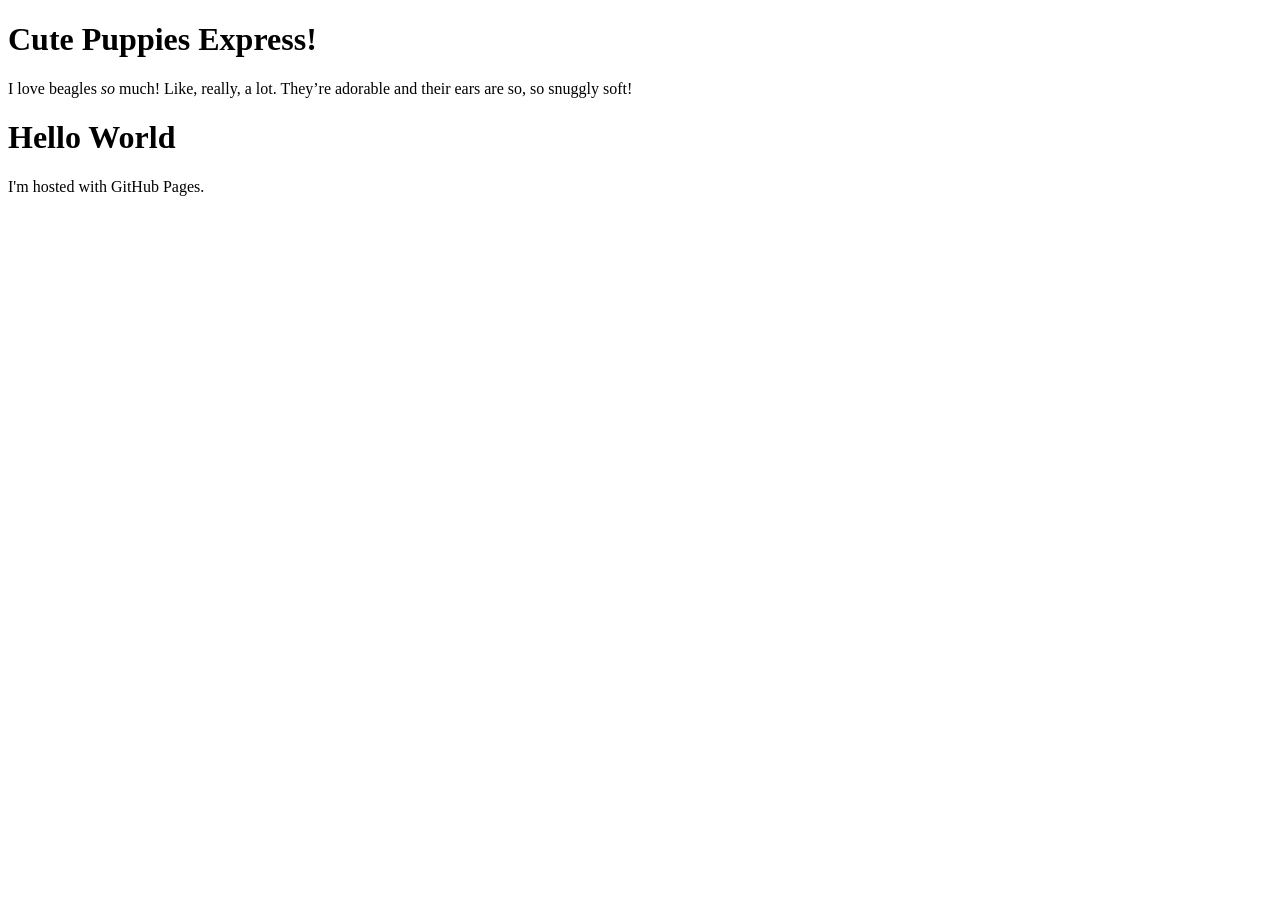
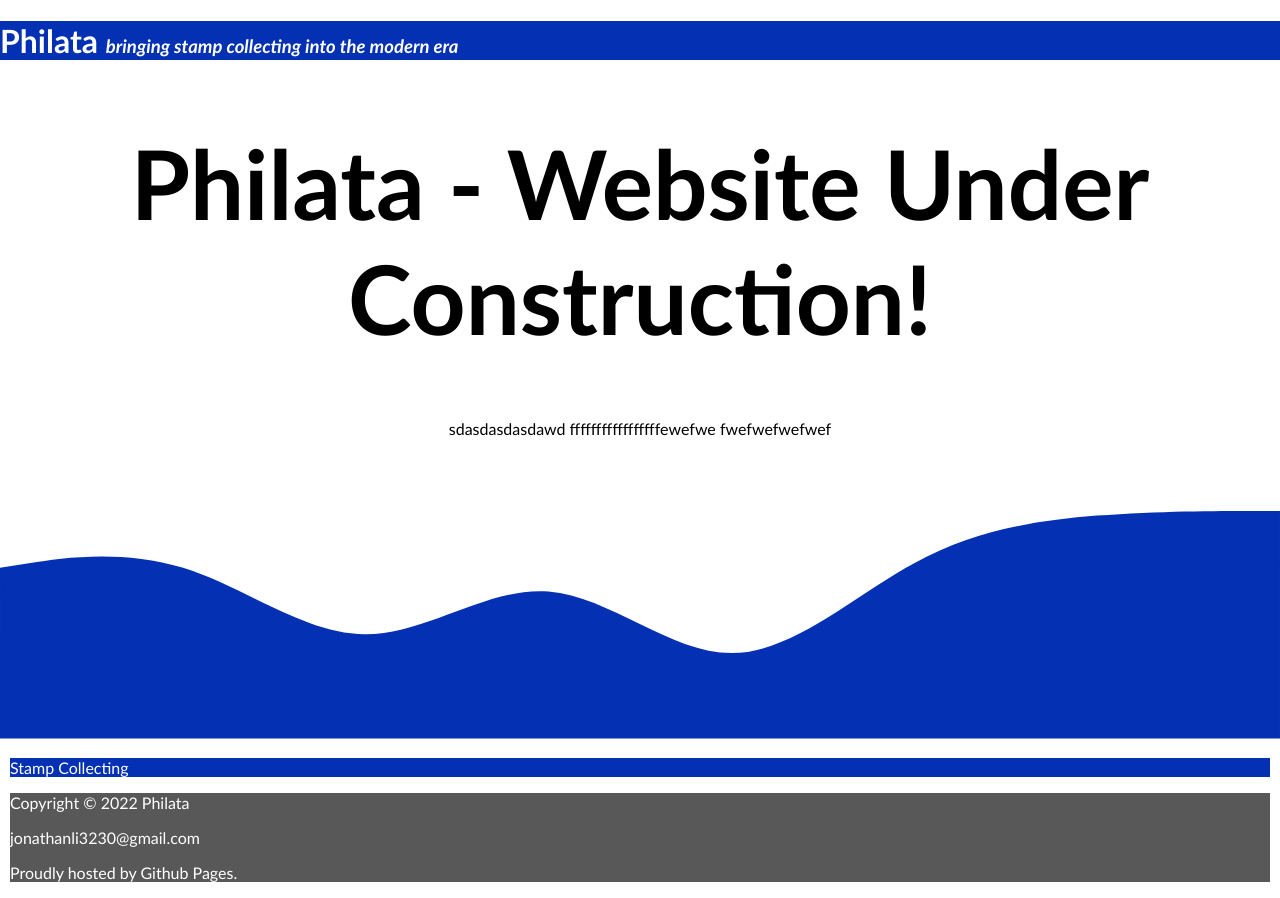
Before and after one commit to JonathanLi3230/jonathanli3230.github.io, a plain HTML site: page index.html in a window 1280 px wide. Before the commit the page ends 800 px from the top, so only its background shows below. Drawn offline with Linux system fonts and the light colour scheme.

Commit message:
Update index.html

```diff
--- a/index.html
+++ b/index.html
@@ -1,14 +1,85 @@
 <!DOCTYPE html>
 <html>
 <body>
-  <header class="page-header">
-    <h1>Cute Puppies Express!</h1>
+    <!DOCTYPE html>
+    <html>
+    <head>
+    <meta name="viewport" content="width=device-width, initial-scale=1">
+    <style>
+
+
+    .top {
+        color:#ffffff;
+        font-family: 'Trebuchet MS';
+        margin:0;
+    }
+
+    #Philata {
+        background-color:#0431B4;
+        margin:0;
+    }
+
+
+    body {
+        margin:0;
+        background-color: #ffffff;
+        font-family: 'trebuchet MS';
+
+    }
+
+    .title {
+        background-color: #0431B4;
+        color:#ffffff;
+        margin:10px;
+    }
+
+    footer {
+        background-color: #595859;
+        color: #ffffff;
+        margin:10px;
+        font-family: 'trebuchet MS';
+
+    }
+
+    .curved {
+        background-color: #ffffff;
+        color:#000000;
+        text-align: center;
+
+    }
+
+    .curved h1 {
+        font-size: 6rem;
+        font-family: 'trebuchet MS';
+
+
+    }
+
+    </style>
+    </head>
+    <body>
+
+    <div id="Philata" class="top">
+        <h1>Philata <small><small><small><em>bringing stamp collecting into the modern era</em></small></small></small></h1>
+    </div>
+
 </header>
 
 <main>
-    <p>I love beagles <em>so</em> much! Like, really, a lot. They’re adorable and their ears are so, so snuggly soft!</p>
+    <div class="curved">
+        <h1>Philata - Website Under Construction!</h1>
+        <p>sdasdasdasdawd fffffffffffffffffewefwe fwefwefwefwef</p>
+        <svg xmlns="http://www.w3.org/2000/svg" viewBox="0 0 1440 320"><path fill="#0431b4" fill-opacity="1" d="M0,128L34.3,122.7C68.6,117,137,107,206,128C274.3,149,343,203,411,202.7C480,203,549,149,617,154.7C685.7,160,754,224,823,224C891.4,224,960,160,1029,122.7C1097.1,85,1166,75,1234,69.3C1302.9,64,1371,64,1406,64L1440,64L1440,320L1405.7,320C1371.4,320,1303,320,1234,320C1165.7,320,1097,320,1029,320C960,320,891,320,823,320C754.3,320,686,320,617,320C548.6,320,480,320,411,320C342.9,320,274,320,206,320C137.1,320,69,320,34,320L0,320Z"></path></svg>
+    </div>
+    <div id="title" class="title">
+        <p>Stamp Collecting</p>
+    </div>
+
 </main>
-<h1>Hello World</h1>
-<p>I'm hosted with GitHub Pages.</p>
+<footer>
+    <p>Copyright © 2022 Philata</p>
+    <p><a href="mailto:jonathanli3230@gmail.com" style=" color: #ffffff; text-decoration: none">jonathanli3230@gmail.com</a></p>
+    <p>Proudly hosted by Github Pages.</p>
+  </footer>
 </body>
 </html>
```
